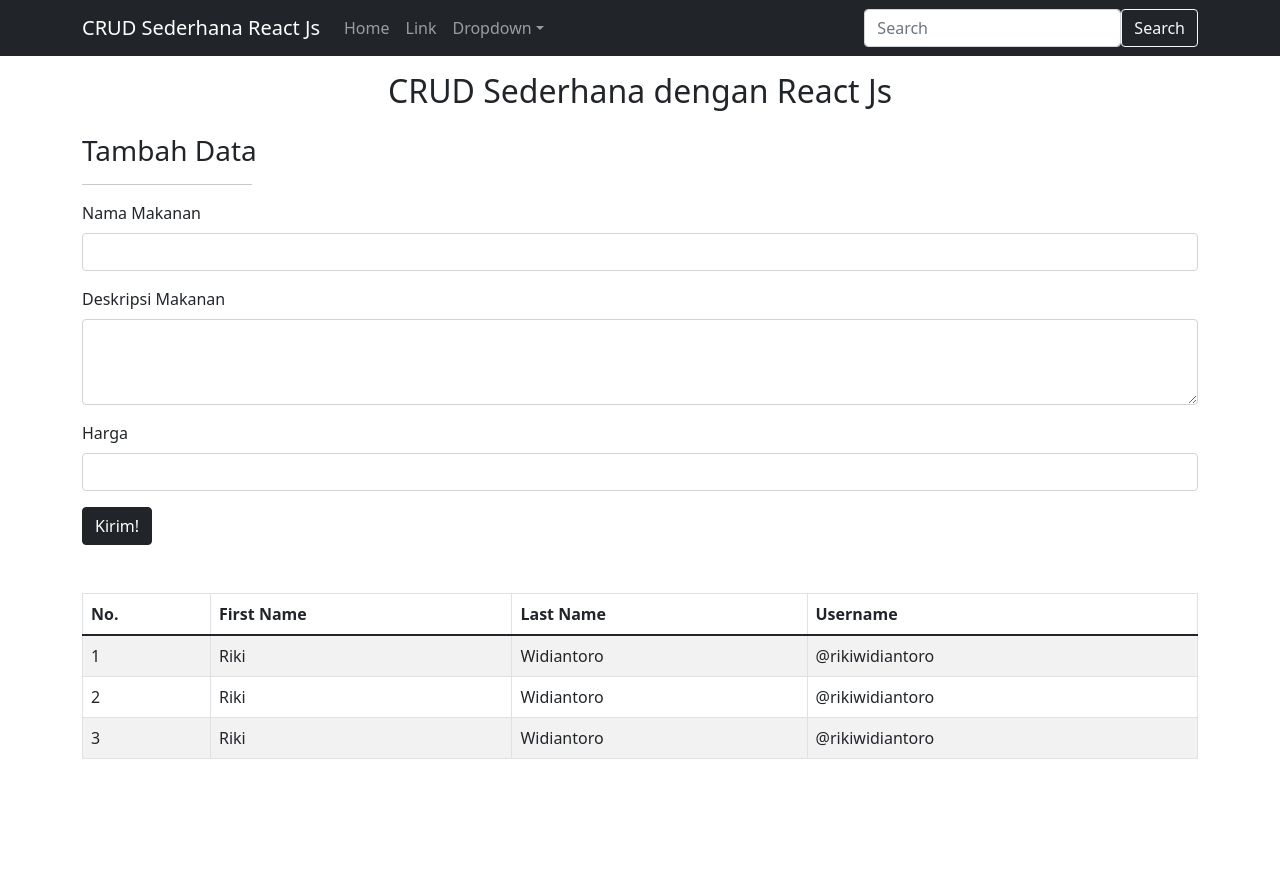
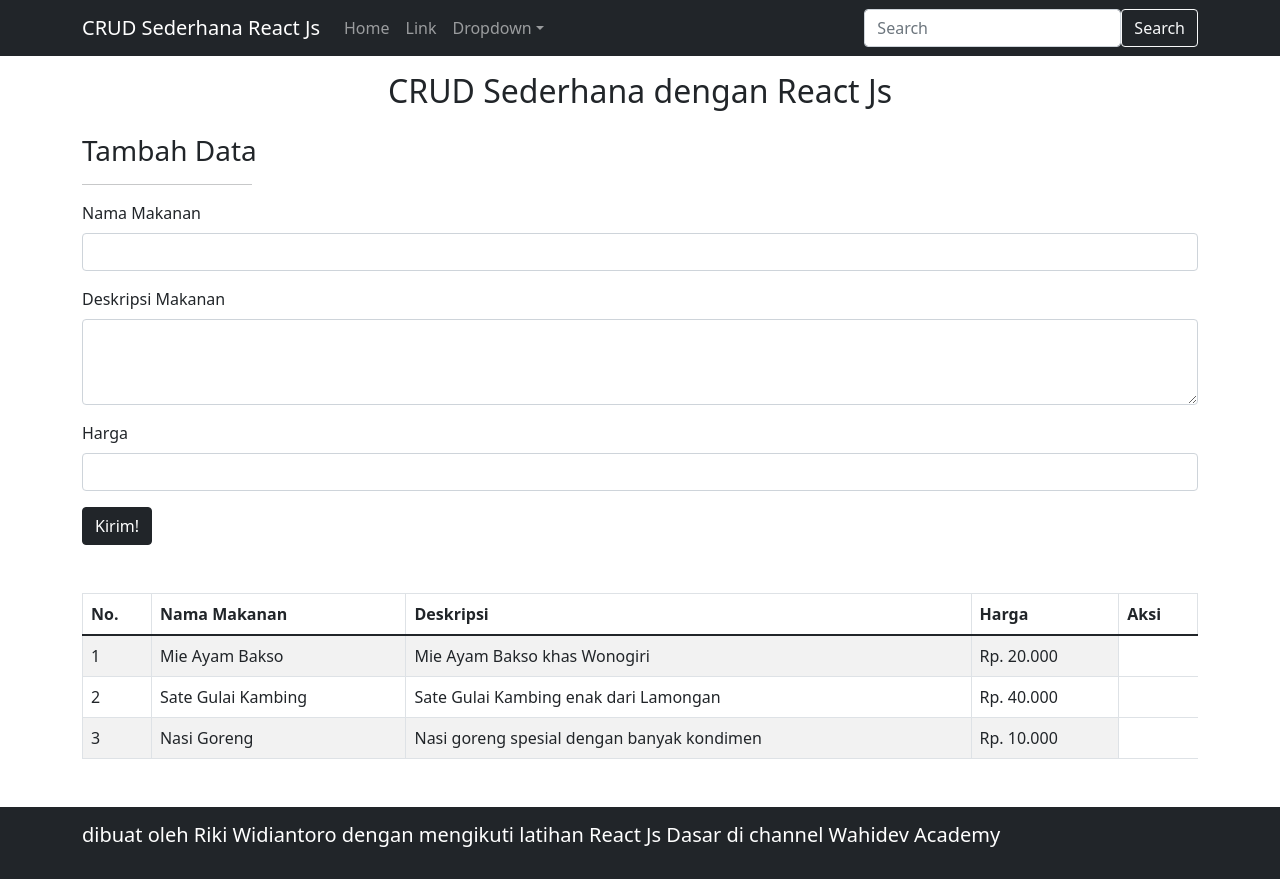
Before and after one commit to rikiwidiantoro/reactjsdasar-wahidev, a React (Create React App) app: page / in a window 1280 px wide. Before the commit the page ends 800 px from the top, so only its background shows below. Built offline with nearby package versions, Linux system fonts and the light colour scheme.

Commit message:
menambahkan tampilan

```diff
--- a/src/crud/index.js
+++ b/src/crud/index.js
@@ -1,4 +1,5 @@
 import { Component } from "react";
+import Footer from "./komponen/Footer";
 import Formulir from "./komponen/Formulir";
 import Navebar from "./komponen/Navbar";
 import Tabel from "./komponen/Tabel";
@@ -13,6 +14,7 @@ class Crud extends Component {
                     <Formulir />
                     <Tabel />
                 </div>
+                <Footer />
             </div>
         )
     }
--- a/src/crud/komponen/Footer.js
+++ b/src/crud/komponen/Footer.js
@@ -1,18 +1,16 @@
+import React from "react";
+import {Navbar, Container} from 'react-bootstrap'
+
 const Footer = () => {
     return (
-        <Navbar bg="dark" variant="dark">
+        <Navbar bg="dark" variant="dark" className="mt-5">
             <Container>
                 <Navbar.Brand href="#home">
-                    <img
-                    alt=""
-                    src="/logo.svg"
-                    width="30"
-                    height="30"
-                    className="d-inline-block align-top"
-                    />{' '}
-                React Bootstrap
+                    <p>dibuat oleh Riki Widiantoro dengan mengikuti latihan React Js Dasar di channel Wahidev Academy</p>
                 </Navbar.Brand>
             </Container>
         </Navbar>
     )
 }
+
+export default Footer;
--- a/src/crud/komponen/Tabel.js
+++ b/src/crud/komponen/Tabel.js
@@ -7,29 +7,30 @@ const Tabel = () => {
             <thead>
                 <tr>
                     <th>No.</th>
-                    <th>First Name</th>
-                    <th>Last Name</th>
-                    <th>Username</th>
+                    <th>Nama Makanan</th>
+                    <th>Deskripsi</th>
+                    <th>Harga</th>
+                    <th>Aksi</th>
                 </tr>
             </thead>
             <tbody>
                 <tr>
                     <td>1</td>
-                    <td>Riki</td>
-                    <td>Widiantoro</td>
-                    <td>@rikiwidiantoro</td>
+                    <td>Mie Ayam Bakso</td>
+                    <td>Mie Ayam Bakso khas Wonogiri</td>
+                    <td>Rp. 20.000</td>
                 </tr>
                 <tr>
                     <td>2</td>
-                    <td>Riki</td>
-                    <td>Widiantoro</td>
-                    <td>@rikiwidiantoro</td>
+                    <td>Sate Gulai Kambing</td>
+                    <td>Sate Gulai Kambing enak dari Lamongan</td>
+                    <td>Rp. 40.000</td>
                 </tr>
                 <tr>
                     <td>3</td>
-                    <td>Riki</td>
-                    <td>Widiantoro</td>
-                    <td>@rikiwidiantoro</td>
+                    <td>Nasi Goreng</td>
+                    <td>Nasi goreng spesial dengan banyak kondimen</td>
+                    <td>Rp. 10.000</td>
                 </tr>
             </tbody>
         </Table>
```
